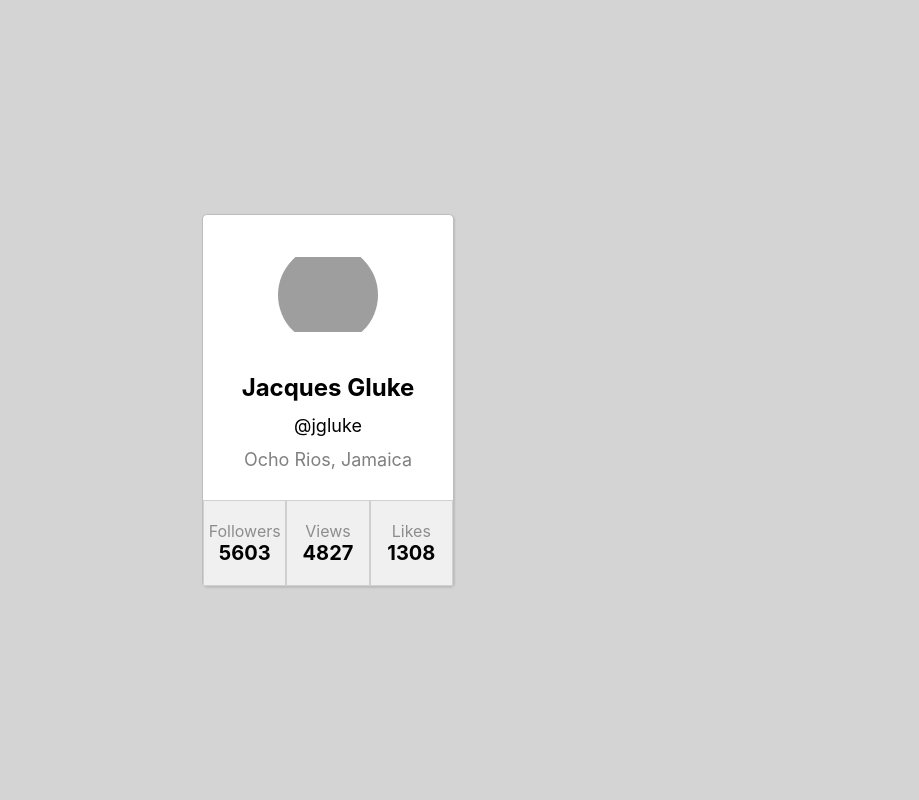
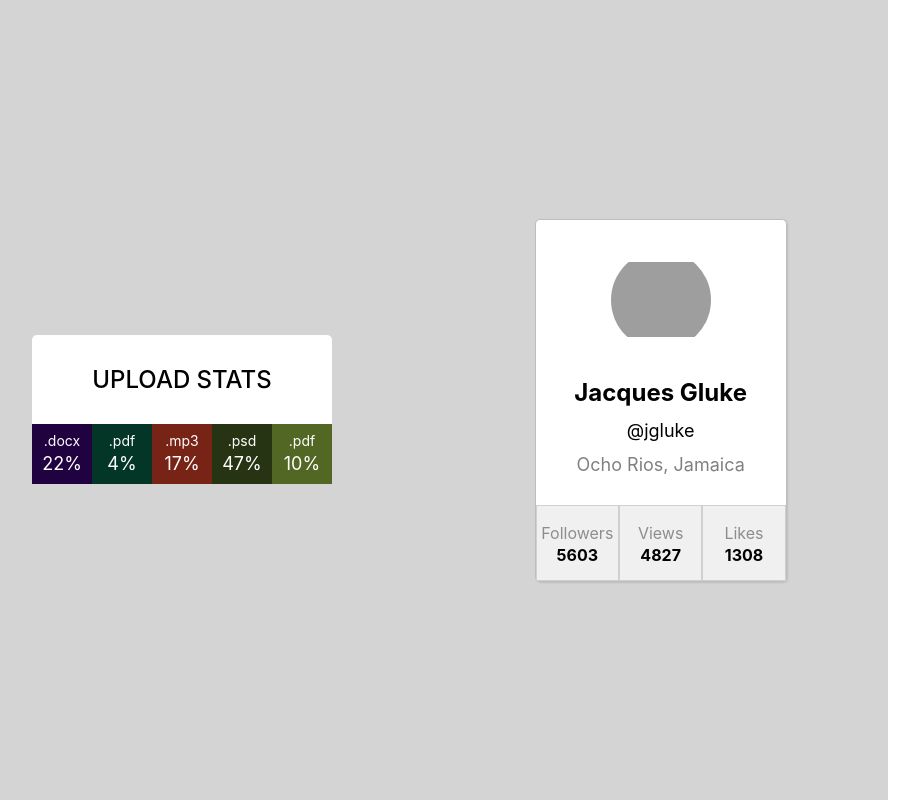
Before and after one commit to KtianG/goit-react-hw-01-components, a React (Create React App) app: page / in a window 1280 px wide. Shown: the whole page, without its empty margins (312-1231 px from the left). Built offline with nearby package versions, Linux system fonts and the light colour scheme; grey boxes are pictures that could not be loaded.

Commit message:
Statistics component done

```diff
--- a/src/components/App.jsx
+++ b/src/components/App.jsx
@@ -1,15 +1,23 @@
 import css from './App.module.css';
 
 import { Profile } from './Profile/Profile';
+import { FriendList } from './FriendList/FriendList';
+import { Statistics } from './Statistics/Statistics';
+import { TransactionHistory } from './TransactionHistory/TransactionHistory';
 
 import user from '../data/user.json';
-//import data from '../data/data.json';
-//import friends from '../data/friends.json';
-//import transactions from '../data/transactions.json';
+import data from '../data/data.json';
+import friends from '../data/friends.json';
+import transactions from '../data/transactions.json';
 
-export const App = () => {
+export function App() {
   return (
     <div className={css.app}>
+      <FriendList friends_array={friends} />
+      <div className={css['main-content']}>
+        <Statistics data_array={data} />
+        <TransactionHistory transactions_array={transactions} />
+      </div>
       <Profile
         username={user.username}
         tag={user.tag}
@@ -19,4 +27,4 @@ export const App = () => {
       />
     </div>
   );
-};
+}
--- a/src/components/App.module.css
+++ b/src/components/App.module.css
@@ -1,7 +1,9 @@
 .app {
   height: 100vh;
+  width: 100vw;
+  max-width: 1200px;
   display: flex;
-  justify-content: center;
+  justify-content: space-around;
 
   background-color: rgb(212, 212, 212);
   align-items: center;
--- a/src/components/FriendList/FriendList.jsx
+++ b/src/components/FriendList/FriendList.jsx
@@ -0,0 +1,8 @@
+import css from './FriendList.module.css';
+//import PropTypes from 'prop-types';
+
+export function FriendList(props) {
+  return <ul className={css['friend-list']}></ul>;
+}
+
+FriendList.propTypes = {};
--- a/src/components/Profile/Profile.module.css
+++ b/src/components/Profile/Profile.module.css
@@ -65,8 +65,9 @@
 .label {
   display: block;
 
-  padding-top: 20px;
+  padding-top: 15px;
 
+  line-height: 24px;
   font-size: 16px;
   color: rgb(141, 141, 141);
   text-align: center;
@@ -75,9 +76,9 @@
 .quantity {
   display: block;
 
-  padding-bottom: 20px;
+  padding-bottom: 15px;
 
-  font-size: 20px;
+  font-size: 16px;
   font-weight: 700;
   text-align: center;
 }
--- a/src/components/Statistics/Statistics.jsx
+++ b/src/components/Statistics/Statistics.jsx
@@ -0,0 +1,59 @@
+import css from './Statistics.module.css';
+import PropTypes from 'prop-types';
+
+/**
+ * Statistics Component
+ * @param {data_array} - array of data needed to generate statistics list
+ */
+export function Statistics({ data_array }) {
+  return (
+    <div className={css.statistics}>
+      <h2 className={css.title}>UPLOAD STATS</h2>
+      <ul className={css['stat-list']}>{data_array.map(generateListItems)}</ul>
+    </div>
+  );
+}
+
+/**
+ * Function generating li elements from single data_array entry
+ *
+ * @param {id} key of list element
+ * @param {label} label of current list element
+ * @param {percentage} value of current list element
+ */
+function generateListItems({ id, label, percentage }) {
+  return (
+    <li
+      className={css.item}
+      style={{
+        backgroundColor: getRandomDarkColor(),
+      }}
+      key={id}
+    >
+      <span className={css.label}>{label}</span>
+      <span className={css.percentage}>{percentage}%</span>
+    </li>
+  );
+}
+
+/**
+ * Generates random dark color which can be passed as backgroundColor value
+ *
+ */
+function getRandomDarkColor() {
+  let color = '#';
+  for (let i = 0; i < 6; i++) {
+    color += Math.floor(Math.random() * 8);
+  }
+  return color;
+}
+
+Statistics.propTypes = {
+  data_array: PropTypes.arrayOf(
+    PropTypes.shape({
+      id: PropTypes.string,
+      label: PropTypes.string,
+      percentage: PropTypes.number,
+    })
+  ),
+};
--- a/src/components/Statistics/Statistics.module.css
+++ b/src/components/Statistics/Statistics.module.css
@@ -0,0 +1,50 @@
+.statistics {
+  max-width: 700px;
+  height: auto;
+
+  background-color: white;
+  border-radius: 5px;
+}
+
+.title {
+  padding-top: 30px;
+  margin-bottom: 30px;
+
+  font-weight: 500;
+  font-size: 24px;
+  text-align: center;
+}
+.stat-list {
+  width: 100%;
+  display: flex;
+
+  margin: 0;
+  padding: 0;
+
+  background-color: rgb(240, 240, 240);
+  list-style: none;
+}
+
+.item {
+  min-width: 60px;
+  min-height: 60px;
+  color: white;
+}
+.label {
+  display: block;
+
+  padding-top: 5px;
+
+  line-height: 24px;
+  font-size: 14px;
+  text-align: center;
+}
+
+.percentage {
+  display: block;
+
+  padding-bottom: 5px;
+
+  font-size: 18px;
+  text-align: center;
+}
--- a/src/components/TransactionHistory/TransactionHistory.jsx
+++ b/src/components/TransactionHistory/TransactionHistory.jsx
@@ -0,0 +1,8 @@
+import css from './TransactionHistory.module.css';
+//import PropTypes from 'prop-types';
+
+export function TransactionHistory(props) {
+  return <div className={css['transaction-history']}></div>;
+}
+
+TransactionHistory.propTypes = {};
```
Also changed, not shown: src/components/Profile/Profile.jsx (+10 -2 lines), src/components/TransactionHistory/TransactionHistory.module.css (added), src/components/TransactionHistory/TransactionJistory.module.css (deleted).
